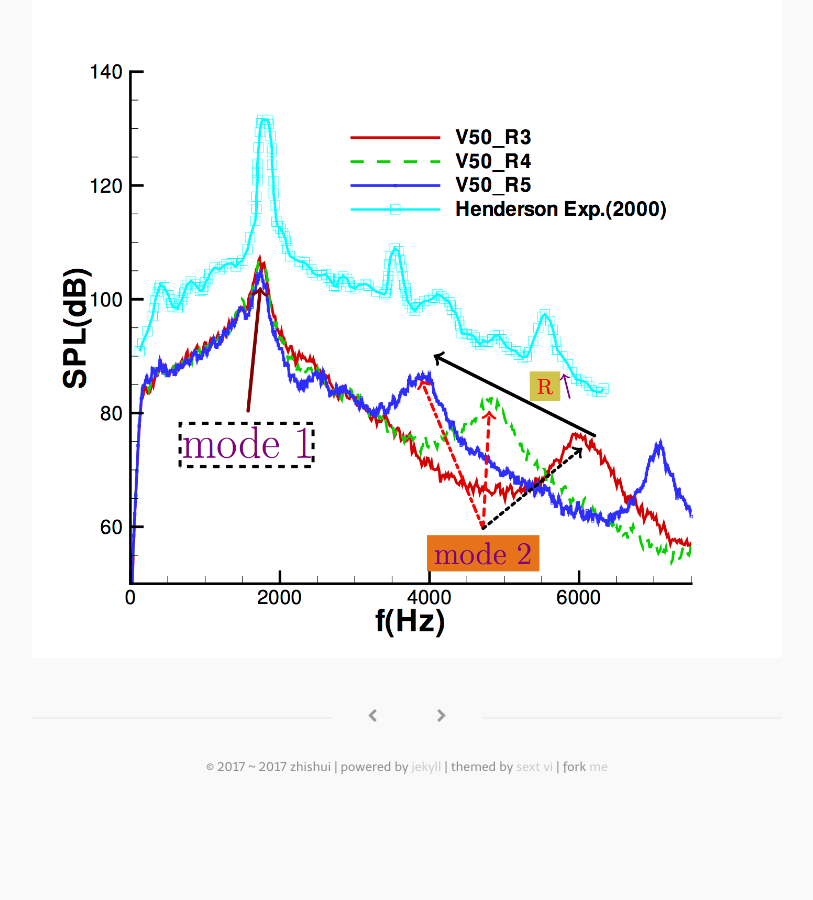
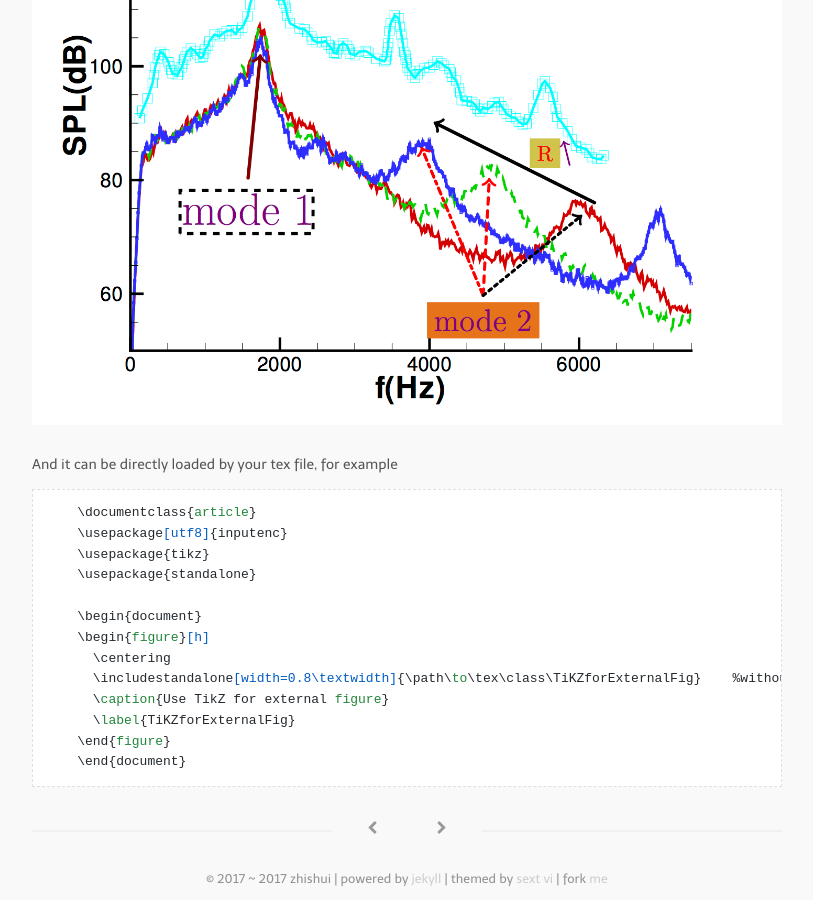
Before and after one commit to bizhishui/bizhishui.github.io, a Jekyll site: the page built from _posts/2017-01-12-Create-Edit-Figure-TiKZ.md, in a window 1280 px wide and 900 px high, scrolled down 2576 px. Shown: the whole window, without its empty margins (233-1046 px from the left). Built offline with Jekyll 4.4.1, drawn with Linux system fonts in a browser that asks for light colours; nearby versions of some CDN libraries; some web fonts are replaced; a script that is not in the unit is left out; before the commit the page ends 3364 px from its top, so only the background shows below that.

Commit message:
keeps on

````diff
--- a/_posts/2017-01-12-Create-Edit-Figure-TiKZ.md
+++ b/_posts/2017-01-12-Create-Edit-Figure-TiKZ.md
@@ -24,7 +24,7 @@ Suppose we have a figure as show below:
 
 [![Initial figure](/media/files/2017/01/12/ExpComp.png)](https://github.com/bizhishui/bizhishui.github.io/blob/master/ "Initial figure")
 
-<img src="https://github.com/bizhishui/bizhishui.github.io/blob/master/media/files/2017/01/12/ExpComp.png" alt="Initial figure" width="200" height="200" />
+[//]: # (<img src="https://github.com/bizhishui/bizhishui.github.io/blob/master/media/files/2017/01/12/ExpComp.png" alt="Initial figure" width="200" height="200" />)
 
 we want add some text, for example, on it. One common option is use photoshop like software, here is the post-result with *inkscape*
 
@@ -57,3 +57,21 @@ But if one use *latex*, a more direct way is use *Tikz*. For example, with the f
 the initial figure becomes
 
 [![Figure with TikZ](/media/files/2017/01/12/TiKZforExternalFig.png)](https://github.com/bizhishui/bizhishui.github.io/blob/master/ "figure with TikZ")
+
+And it can be directly loaded by your tex file, for example
+
+```
+    \documentclass{article}
+    \usepackage[utf8]{inputenc}
+    \usepackage{tikz}
+    \usepackage{standalone}
+
+    \begin{document}
+    \begin{figure}[h]
+      \centering
+      \includestandalone[width=0.8\textwidth]{\path\to\tex\class\TiKZforExternalFig}    %without .tex extension
+      \caption{Use TikZ for external figure}
+      \label{TiKZforExternalFig}
+    \end{figure}
+    \end{document}
+```
````
